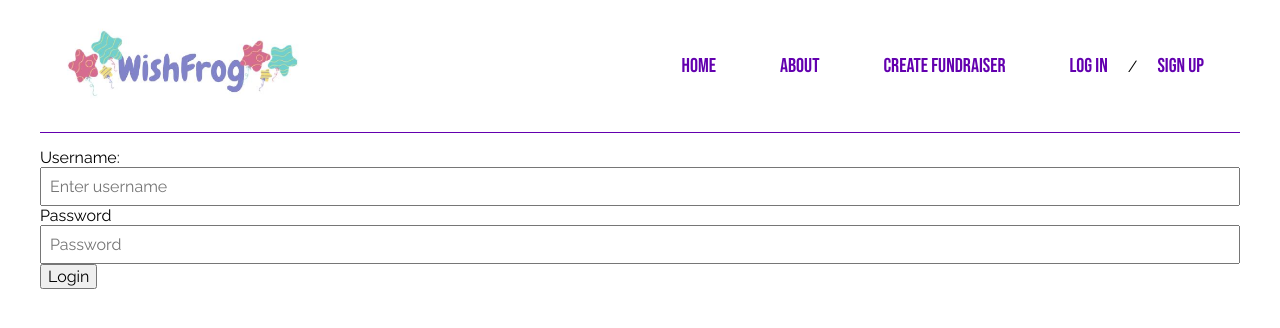
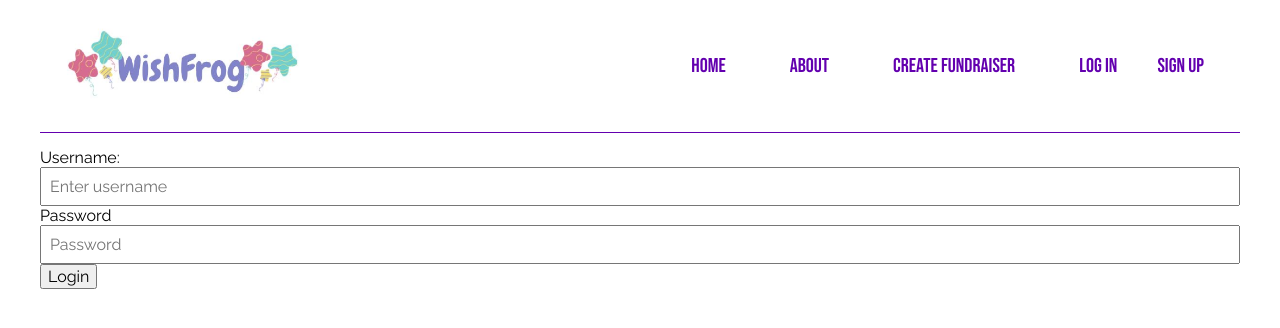
Before and after one commit to eoryazantseva/she-codes-crowdfunding-front-end, a React (Vite) app: page /login in a window 1280 px wide. Shown: the top 328 px of the page. Built offline with nearby package versions, Linux system fonts and the light colour scheme.

Commit message:
added login-logout state (putting token in the local storage)

```diff
--- a/src/api/post-login.js
+++ b/src/api/post-login.js
@@ -1,5 +1,6 @@
 async function postLogin(username, password) {
     const url =`${import.meta.env.VITE_API_URL}/api-token-auth/`;
+    console.log("POST LOGIN FUNCTION")
     const response = await fetch(url, {
         method:"POST", // We need to tell the server that we are sending JSON dataso we set the Content-Type header to application/json
         headers:{
--- /dev/null
+++ b/src/components/AuthProvider.jsx
@@ -0,0 +1,23 @@
+import { createContext, useState } from "react";
+
+// Here we create the Context();
+
+export const AuthContext = createContext();
+
+
+//Here we create the component that will wrap our app, this means all its children can access the context using this hook
+
+export const AuthProvider = (props) => {
+    // Using a object for the state here, this way we can add more properties tothe state later on like user id
+    const [auth, setAuth] = useState({
+    // Here we initialize the context with the token from local storage, thisway if the user refreshes the page we can still have the token in memory.
+        token: window.localStorage.getItem("token"),
+    });
+
+
+    return (
+        <AuthContext.Provider value={{ auth, setAuth }}>
+            {props.children}
+        </AuthContext.Provider>
+    );
+};
--- a/src/components/LoginForm.jsx
+++ b/src/components/LoginForm.jsx
@@ -1,8 +1,12 @@
 import { useState } from "react";
 
 import postLogin from "../api/post-login.js";
+import { useAuth } from "../hooks/use-auth.js";
 
 function LoginForm() {
+
+    const {auth, setAuth} = useAuth();
+
     const [credentials, setCredentials] = useState({
         username: "",
         password: "",
@@ -19,12 +23,18 @@ function LoginForm() {
 
     const handleSubmit = (event) => {
         event.preventDefault();
+        console.log("HANDLE SUBMIT")
         if (credentials.username && credentials.password) {
             postLogin(
                 credentials.username,
                 credentials.password
                 ).then((response) => {
+                    console.log("RESPONSE: ", response)
                     window.localStorage.setItem("token", response.token);
+                    //todo - errors here - setauth is not a func
+                    setAuth({
+                        token: response.token,
+                    });
                 });
         }
     };
--- a/src/components/NavBar/NavBar.jsx
+++ b/src/components/NavBar/NavBar.jsx
@@ -1,5 +1,6 @@
 import React, { useState } from "react";
 import { Link, Outlet } from "react-router-dom";
+import { useAuth } from "../../hooks/use-auth";
 import "./NavBar.css";
 import logo from "../../assets/logo.png";
 
@@ -7,6 +8,15 @@ import logo from "../../assets/logo.png";
 
 
 function NavBar() {
+
+    const {auth, setAuth} = useAuth();
+
+    const handleLogout = () => {
+        window.localStorage.removeItem("token");
+        setAuth({ token: null })
+    }
+
+    console.log(auth)
 
     const [menuOpen, setMenuOpen] = useState(false);
 
@@ -40,7 +50,14 @@ function NavBar() {
                             <Link to="/projects">Create fundraiser</Link>
                         </li>
                         <li>
-                            <Link to="/login">Log In</Link>/<Link to="/users">Sign up</Link>
+                            {auth.token ? (
+                                <Link to="/" onClick={handleLogout}>Log Out</Link>
+                            ) : (
+                                <div>
+                                    <Link to="/login">Log In</Link>
+                                    <Link to="/users">Sign up</Link>
+                                </div>
+                            )}
                         </li>
                     </ul>
                 </nav>
@@ -57,7 +74,14 @@ function NavBar() {
                             <Link to="/projects">Create fundraiser</Link>
                         </li>
                         <li>
-                            <Link to="/login">Log In</Link> / <Link to="/users">Sign up</Link>
+                        {auth.token ? (
+                                <Link to="/" onClick={handleLogout}>Log Out</Link>
+                            ) : (
+                                <div>
+                                    <Link to="/login">Log In</Link>
+                                    <Link to="/users">Sign up</Link>
+                                </div>
+                            )}
                         </li>
 
                     </ul>
--- /dev/null
+++ b/src/hooks/use-auth.js
@@ -0,0 +1,8 @@
+import { useContext } from "react";
+
+import { AuthContext } from "../components/AuthProvider";
+
+export const useAuth = () => {
+    // We pass in the context and create a custom hook that returns the contextauth and setAuth
+    return useContext(AuthContext);
+};
--- a/src/main.jsx
+++ b/src/main.jsx
@@ -12,6 +12,7 @@ import SignupPage from './pages/SignupPage';
 
 
 import NavBar from './components/NavBar/NavBar';
+import { AuthProvider } from './components/AuthProvider';
 
 const router = createBrowserRouter([
   {
@@ -31,6 +32,8 @@ const router = createBrowserRouter([
 
 ReactDOM.createRoot(document.getElementById('root')).render(
   <React.StrictMode>
-    <RouterProvider router={router} />
+    <AuthProvider>
+      <RouterProvider router={router} />
+    </AuthProvider>
   </React.StrictMode>,
 );
```
